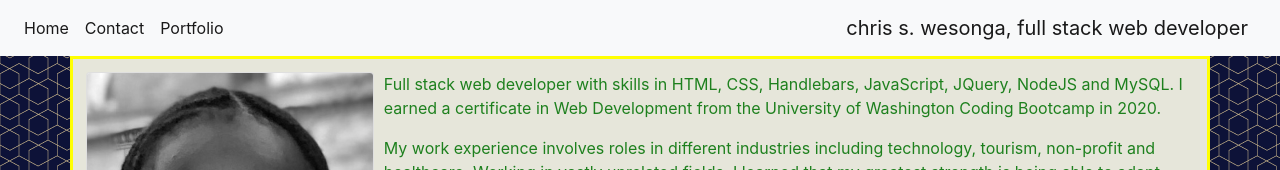
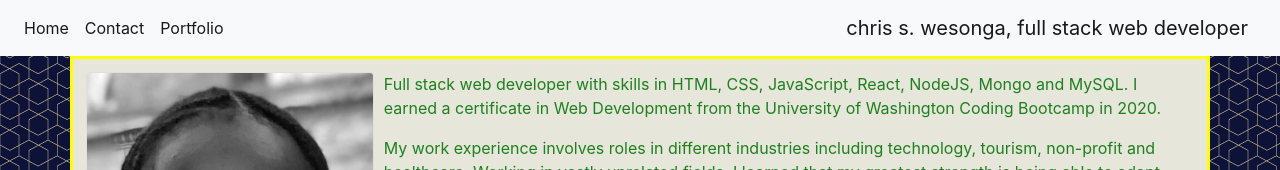
Before and after one commit to ckomodo/portfolio-react, a React (Create React App) app: page / in a window 1280 px wide. Shown: the top 170 px of the page. Built offline with nearby package versions, Linux system fonts and the light colour scheme; a web font is replaced by a local one.

Commit message:
edited bio on homepage

```diff
--- a/src/components/pages/Home/index.js
+++ b/src/components/pages/Home/index.js
@@ -23,8 +23,7 @@ export default function Home() {
               </Card.Body> */}
             </Card>
             <p>
-              Full stack web developer with skills in HTML, CSS, Handlebars,
-              JavaScript, JQuery, NodeJS and MySQL. I earned a certificate in
+              Full stack web developer with skills in HTML, CSS, JavaScript, React, NodeJS, Mongo and MySQL. I earned a certificate in
               Web Development from the University of Washington Coding Bootcamp
               in 2020.
             </p>
```
